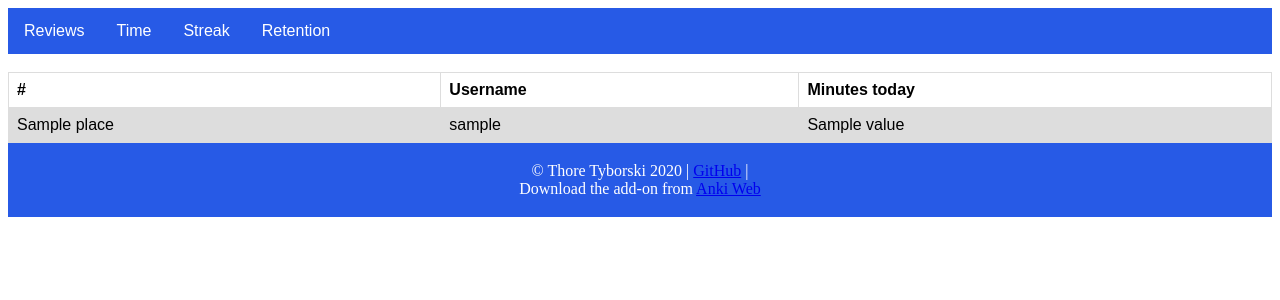
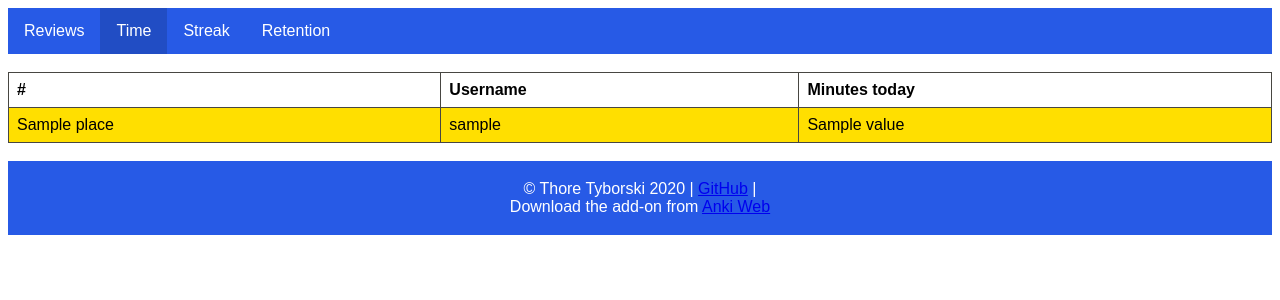
Before and after one commit to ThoreBor/Anki_Leaderboard, a Python web app: template server/templates/time.html in a window 1280 px wide. Shown: the top 300 px of the page. Run offline with Jinja, Linux system fonts and the light colour scheme; the template is opened without the code that fills it: most values are stand-ins (such as "Sample title", 1, 10 or a date in 2020).

Commit message:
table border&highlight

```diff
--- a/server/templates/header+footer.html
+++ b/server/templates/header+footer.html
@@ -10,6 +10,9 @@
 		  padding: 0;
 		  overflow: hidden;
 		  background-color: #275ae6;
+		  position: -webkit-sticky; /* Safari */
+          position: sticky;
+          top: 0;
 		}
 
 		li {
@@ -29,7 +32,12 @@
 		  background-color: #214dc4;
 		}
 
+		.active {
+          background-color: #214dc4;
+        }
+
 		footer {
+		  font-family: arial, sans-serif;
 		  text-align: center;
 		  padding: 3px;
 		  background-color: #275ae6;
@@ -49,13 +57,22 @@
 		}
 
 		td, th {
-		  border: 1px solid #dddddd;
+		  border: 1px solid #474642;
 		  text-align: left;
 		  padding: 8px;
 		}
 
 		tr:nth-child(even) {
 		  background-color: #dddddd;
+		}
+		tr:nth-child(2) {
+		  background-color: #FFDF00;
+		}
+		tr:nth-child(3) {
+		  background-color: #c0c0c0;
+		}
+		tr:nth-child(4) {
+		  background-color: #cd7f32;
 		}
 	</style>
 </head>
@@ -67,7 +84,7 @@
 
 {% block table %}
 {% endblock %}
-
+<br>
 <footer>
   <p>© Thore Tyborski 2020 |
   <a href="https://github.com/ThoreBor/Anki_Leaderboard">GitHub</a> |<br>
```
